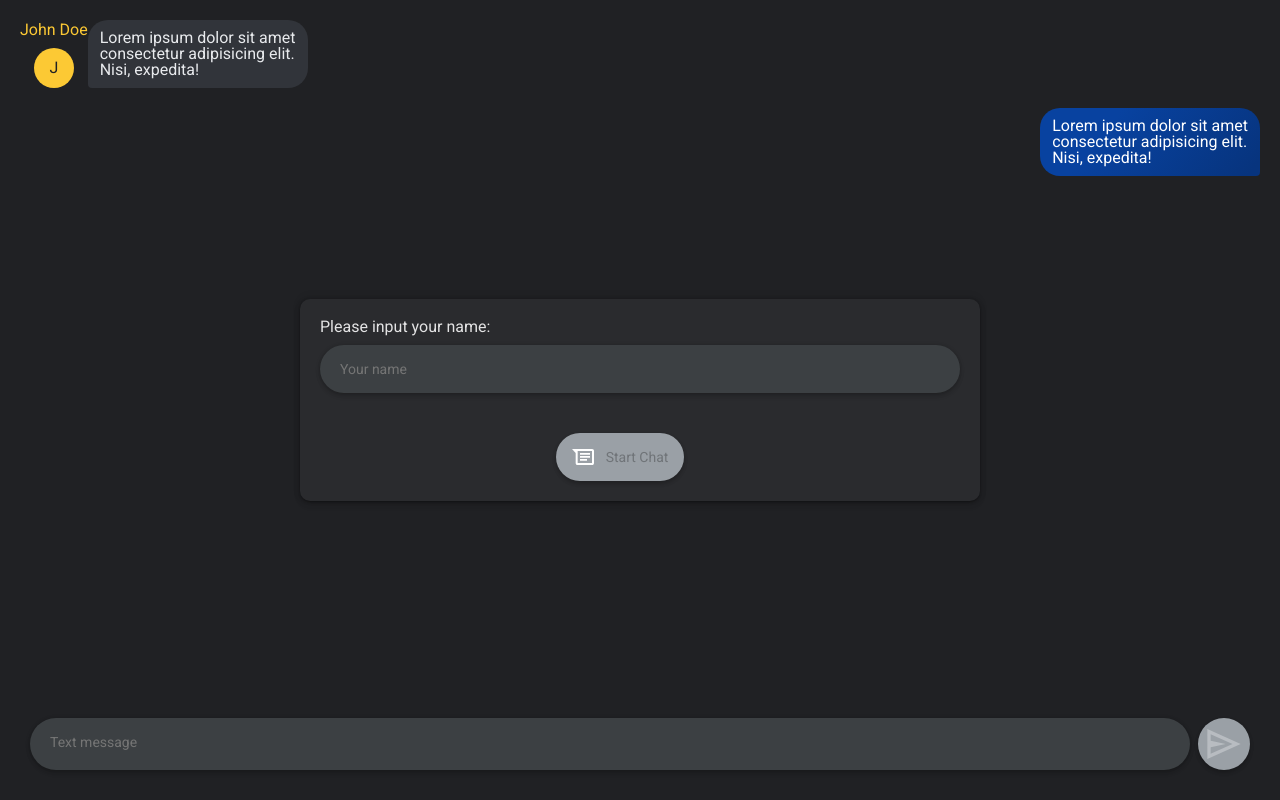
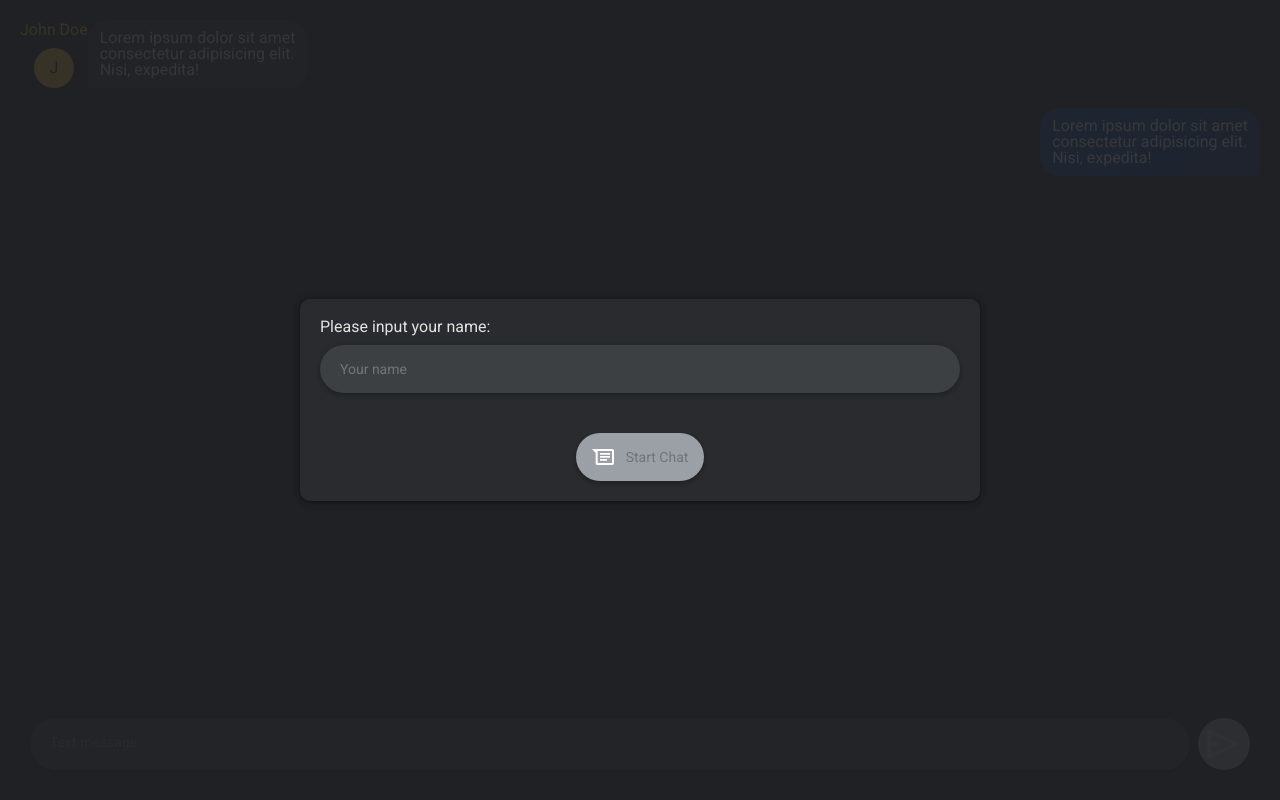
Before and after one commit to tranvanhiep/peer2peer-chat, a React (Vite) app: page / in a window 1280 px wide. Built offline with nearby package versions, Linux system fonts and the light colour scheme.

Commit message:
refactor: welcome modal and add backdrop

```diff
--- a/src/components/ChatBox.tsx
+++ b/src/components/ChatBox.tsx
@@ -1,6 +1,7 @@
 import styled from '@emotion/styled';
 import {
   ChangeEvent,
+  FormEvent,
   KeyboardEvent,
   useCallback,
   useRef,
@@ -10,7 +11,7 @@ import { TextArea } from './Input';
 import { InputBox } from './InputBox';
 import { SendButton } from './SendButton';
 
-const ChatBoxContainer = styled.div`
+const ChatBoxContainer = styled.form`
   display: flex;
   position: absolute;
   left: 0;
@@ -50,7 +51,9 @@ export const ChatBox = () => {
     [setIsSendDisabled]
   );
 
-  const onSubmit = useCallback(() => {
+  const onSubmit = useCallback(
+    (event?: FormEvent<HTMLFormElement>) => {
+      event?.preventDefault();
       const { current } = textAreaRef;
 
       console.log(current?.value);
@@ -61,7 +64,10 @@ export const ChatBox = () => {
 
       current.value = '';
       setLine(0);
-  }, [setLine]);
+      setIsSendDisabled(true);
+    },
+    [setLine, setIsSendDisabled]
+  );
 
   const onKeyDown = useCallback(
     (event: KeyboardEvent<HTMLTextAreaElement>) => {
@@ -89,17 +95,18 @@ export const ChatBox = () => {
   );
 
   return (
-    <ChatBoxContainer>
+    <ChatBoxContainer onSubmit={onSubmit}>
       <StyledInputBox line={line}>
         <TextArea
           ref={textAreaRef}
           rows={1}
+          name="message"
           placeholder="Text message"
           onChange={onChange}
           onKeyDown={onKeyDown}
         />
       </StyledInputBox>
-      <StyledSendButton disabled={isSendDisabled} />
+      <StyledSendButton type="submit" disabled={isSendDisabled} />
     </ChatBoxContainer>
   );
 };
--- a/src/components/InputBox.tsx
+++ b/src/components/InputBox.tsx
@@ -2,6 +2,7 @@ import styled from '@emotion/styled';
 import { ReactNode } from 'react';
 
 const InputContainer = styled.div`
+  display: flex;
   padding: 0 20px;
   width: 100%;
   border-radius: 26px;
--- a/src/components/Modal.tsx
+++ b/src/components/Modal.tsx
@@ -4,6 +4,7 @@ import { ChangeEvent, FormEvent, useCallback, useRef, useState } from 'react';
 import { createPortal } from 'react-dom';
 import { Input } from './Input';
 import { InputBox } from './InputBox';
+import { StartButton } from './StartButton';
 
 const fadeIn = keyframes`
   from {
@@ -23,6 +24,19 @@ const fadeOut = keyframes`
   }
 `;
 
+const Backdrop = styled.div<ModalProps>`
+  position: absolute;
+  top: 0;
+  right: 0;
+  left: 0;
+  bottom: 0;
+  width: 100%;
+  height: 100%;
+  background-color: var(--background);
+  filter: opacity(0.9);
+  animation: ${({ open }) => (open ? fadeIn : fadeOut)} 300ms ease-in-out;
+`;
+
 const ModalLayout = styled.div<ModalProps>`
   position: absolute;
   top: 50%;
@@ -35,60 +49,17 @@ const ModalLayout = styled.div<ModalProps>`
   border-radius: 10px;
   box-shadow: var(--modal-shadow);
   animation: ${({ open }) => (open ? fadeIn : fadeOut)} 300ms ease-in-out;
+  z-index: 1;
 `;
 
-const ModalContainer = styled.form`
+const ModalContainer = styled.form``;
+
+const StyledInputBox = styled(InputBox)`
+  margin: 10px 0;
   width: calc(100% - 40px);
 `;
 
-const StyledInputBox = styled(InputBox)`
-  margin: 10px 0;
-`;
-
 const Label = styled.label``;
-
-type IconProps = {
-  className?: string;
-};
-
-const Icon = ({ className }: IconProps) => (
-  <svg viewBox="0 0 24 24" className={className}>
-    <path
-      d="M20.17 4H0L3.67 8V18C3.64829 18.5077 3.82871 19.0033 4.17174 19.3781C4.51476 19.753 4.9924 19.9766 5.5 20H20.17C20.6776 19.9766 21.1552 19.753 21.4983 19.3781C21.8413 19.0033 22.0217 18.5077 22 18V6C22.0217 5.49233 21.8413 4.99675 21.4983 4.62186C21.1552 4.24698 20.6776 4.02335 20.17 4V4ZM20 18H5.67V6H20V18Z"
-      fill="white"
-    ></path>
-    <path d="M15 14H8V15.75H15V14Z" fill="white"></path>
-    <path d="M18 11H8V12.75H18V11Z" fill="white"></path>
-    <path d="M18 8H8V9.75H18V8Z" fill="white"></path>
-  </svg>
-);
-
-type SubmitButtonProps = {
-  disabled: boolean;
-};
-
-const StyledIcon = styled(Icon)<SubmitButtonProps>`
-  margin-right: 10px;
-  width: 24px;
-  height: 24px;
-  fill: ${({ disabled }) =>
-    disabled ? 'var(--icon-disabled-color' : 'var(--icon-color'};
-`;
-
-const SubmitButton = styled.button<SubmitButtonProps>`
-  display: flex;
-  align-items: center;
-  margin: 40px auto 0;
-  padding: 16px;
-  height: 48px;
-  font-family: var(--base-font);
-  font-size: 14px;
-  background-color: ${({ disabled }) =>
-    disabled ? 'var(--button-inactive-color)' : 'var(--button-active-color)'};
-  border-radius: 58px;
-  box-shadow: var(--button-shadow);
-  border: none;
-`;
 
 export type ModalProps = {
   open?: boolean;
@@ -140,6 +111,7 @@ export const Modal = ({ open = false }: ModalProps) => {
   }
 
   return createPortal(
+    <>
       <ModalLayout open={open && !isClosing}>
         <ModalContainer onSubmit={onSubmit}>
           <Label htmlFor="name">Please input your name:</Label>
@@ -154,12 +126,13 @@ export const Modal = ({ open = false }: ModalProps) => {
               onChange={onChange}
             />
           </StyledInputBox>
-        <SubmitButton type="submit" disabled={disabled}>
-          <StyledIcon disabled={disabled} />
+          <StartButton disabled={disabled} type="submit">
             Start Chat
-        </SubmitButton>
+          </StartButton>
         </ModalContainer>
-    </ModalLayout>,
+      </ModalLayout>
+      <Backdrop open={open && !isClosing} />
+    </>,
     document.getElementById('modal') as HTMLElement
   );
 };
--- a/src/components/SendButton.tsx
+++ b/src/components/SendButton.tsx
@@ -1,4 +1,5 @@
 import styled from '@emotion/styled';
+import { ComponentPropsWithoutRef } from 'react';
 
 type IconProps = {
   className?: string;
@@ -10,7 +11,7 @@ const Icon = ({ className }: IconProps) => (
   </svg>
 );
 
-type SendButtonProps = {
+type SendButtonProps = ComponentPropsWithoutRef<'button'> & {
   disabled: boolean;
   className?: string;
 };
@@ -32,16 +33,19 @@ const Button = styled.button<SendButtonProps>`
   height: 52px;
   border: none;
   border-radius: 50%;
-  background-color: var(
-    ${({ disabled }) =>
-      disabled ? '--button-inactive-color' : '--button-active-color'}
-  );
+  background-color: ${({ disabled }) =>
+    disabled ? 'var(--button-inactive-color)' : 'var(--button-active-color)'};
   box-shadow: var(--button-shadow);
+  cursor: ${({ disabled }) => (disabled ? 'default' : 'pointer')};
 `;
 
-export const SendButton = ({ disabled, className }: SendButtonProps) => {
+export const SendButton = ({
+  disabled,
+  className,
+  ...rest
+}: SendButtonProps) => {
   return (
-    <Button className={className} disabled={disabled}>
+    <Button className={className} disabled={disabled} {...rest}>
       <SendIcon disabled={disabled} />
     </Button>
   );
--- /dev/null
+++ b/src/components/StartButton.tsx
@@ -0,0 +1,64 @@
+import styled from '@emotion/styled';
+import { ComponentPropsWithoutRef, ReactNode } from 'react';
+
+type IconProps = {
+  className?: string;
+};
+
+const Icon = ({ className }: IconProps) => (
+  <svg viewBox="0 0 24 24" className={className}>
+    <path
+      d="M20.17 4H0L3.67 8V18C3.64829 18.5077 3.82871 19.0033 4.17174 19.3781C4.51476 19.753 4.9924 19.9766 5.5 20H20.17C20.6776 19.9766 21.1552 19.753 21.4983 19.3781C21.8413 19.0033 22.0217 18.5077 22 18V6C22.0217 5.49233 21.8413 4.99675 21.4983 4.62186C21.1552 4.24698 20.6776 4.02335 20.17 4V4ZM20 18H5.67V6H20V18Z"
+      fill="white"
+    ></path>
+    <path d="M15 14H8V15.75H15V14Z" fill="white"></path>
+    <path d="M18 11H8V12.75H18V11Z" fill="white"></path>
+    <path d="M18 8H8V9.75H18V8Z" fill="white"></path>
+  </svg>
+);
+
+type StyledIconProps = {
+  disabled: boolean;
+};
+
+const StyledIcon = styled(Icon)<StyledIconProps>`
+  margin-right: 10px;
+  width: 24px;
+  height: 24px;
+  fill: ${({ disabled }) =>
+    disabled ? 'var(--icon-disabled-color' : 'var(--icon-color'};
+`;
+
+type StartButtonProps = ComponentPropsWithoutRef<'button'> & {
+  disabled: boolean;
+  children: ReactNode;
+};
+
+const StyledButton = styled.button<StartButtonProps>`
+  display: flex;
+  align-items: center;
+  margin: 40px auto 0;
+  padding: 16px;
+  height: 48px;
+  font-family: var(--base-font);
+  font-size: 14px;
+  background-color: ${({ disabled }) =>
+    disabled ? 'var(--button-inactive-color)' : 'var(--button-active-color)'};
+  border-radius: 58px;
+  box-shadow: var(--button-shadow);
+  border: none;
+  cursor: ${({ disabled }) => (disabled ? 'default' : 'pointer')};
+`;
+
+export const StartButton = ({
+  disabled,
+  children,
+  ...rest
+}: StartButtonProps) => {
+  return (
+    <StyledButton disabled={disabled} {...rest}>
+      <StyledIcon disabled={disabled} />
+      {children}
+    </StyledButton>
+  );
+};
--- a/src/components/index.ts
+++ b/src/components/index.ts
@@ -7,3 +7,4 @@ export * from './Input';
 export * from './SendButton';
 export * from './Modal';
 export * from './InputBox';
+export * from './StartButton';
```
Lines whose indentation alone changed are shown as unchanged.
